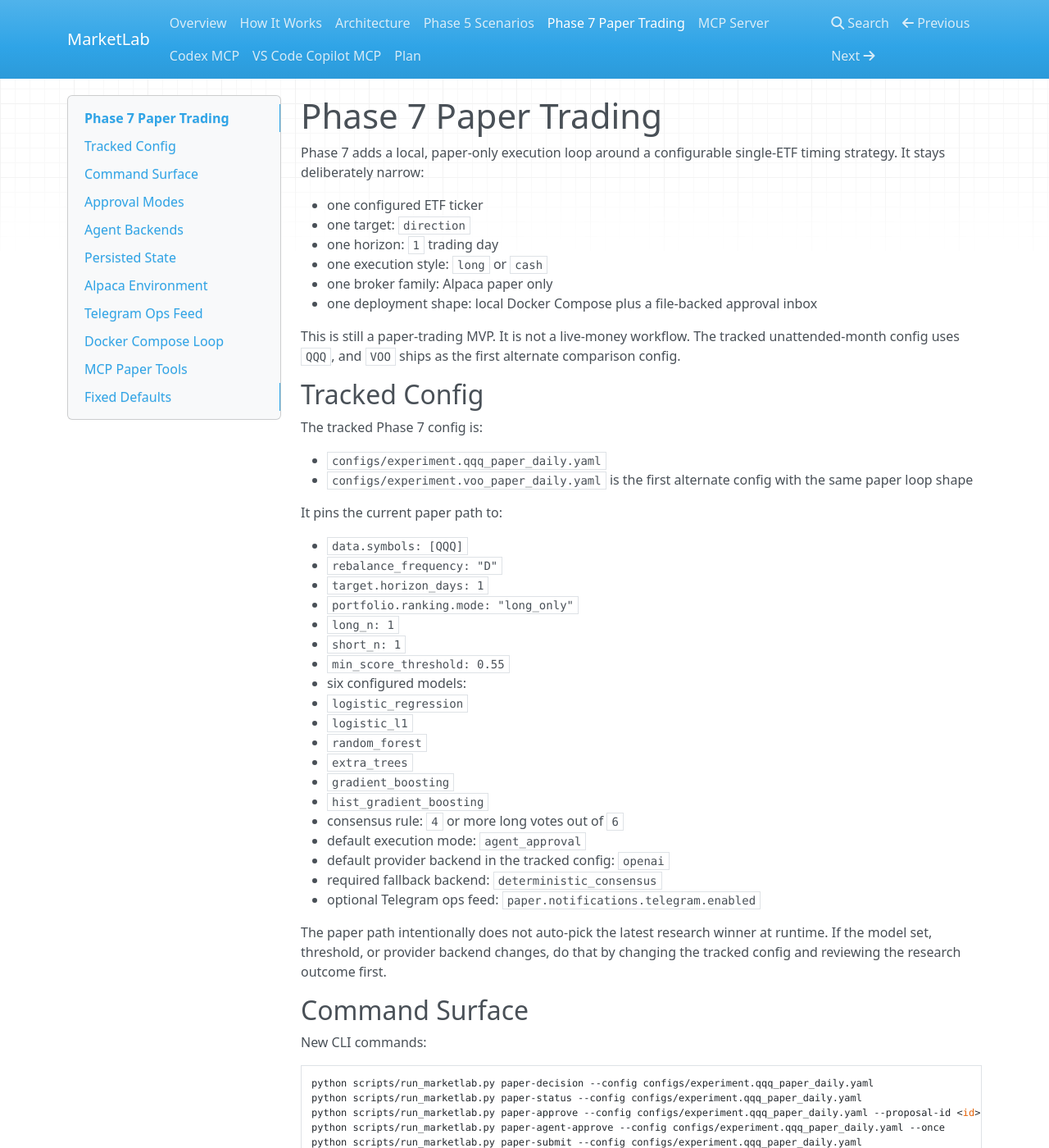
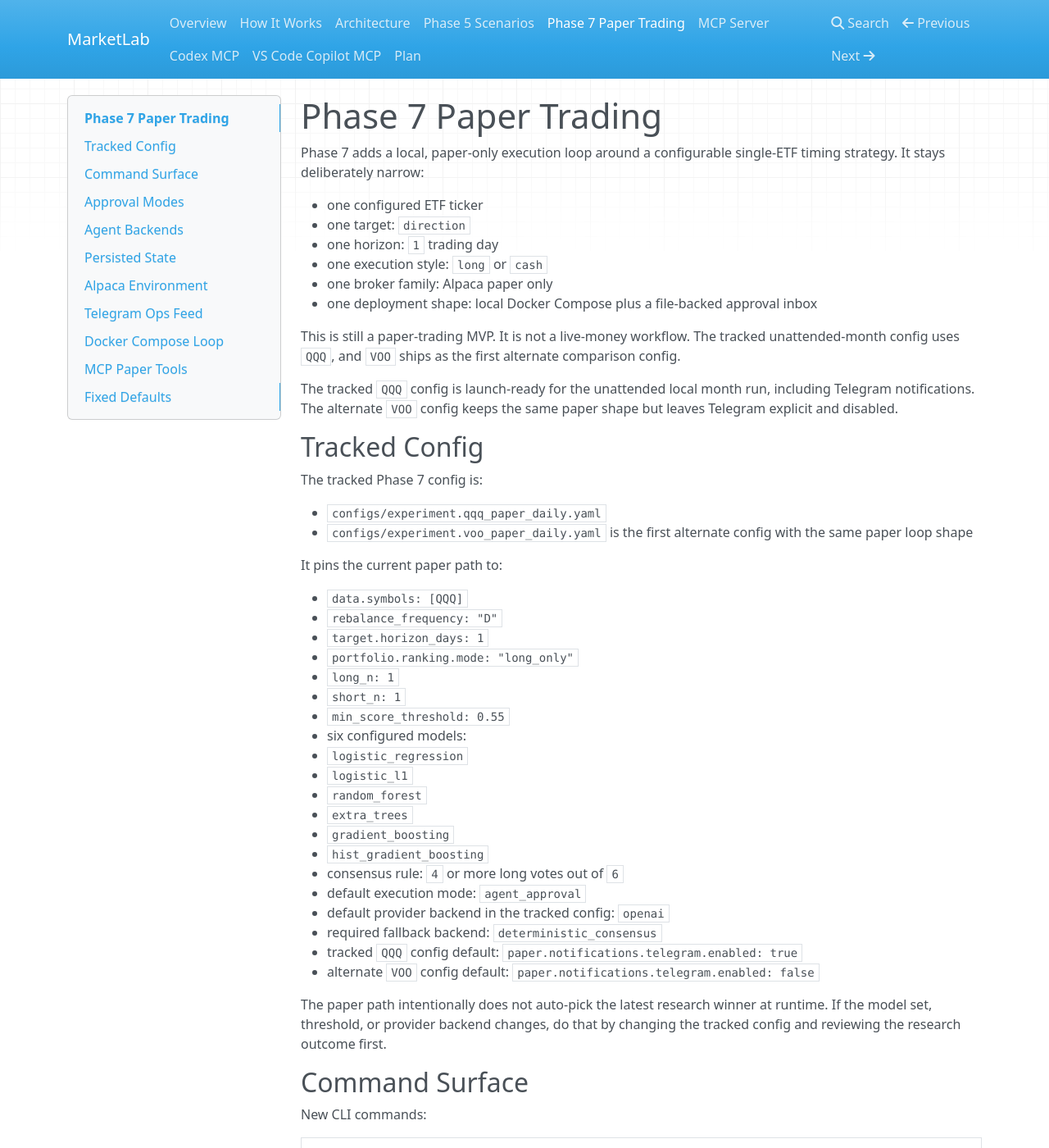
Before and after one commit to ricardogr07/market-lab, an MkDocs documentation site: the page built from docs/paper-trading.md, in a window 1280 px wide and 1400 px high. Shown: the whole window at 82% size. Built offline with MkDocs 1.6.1, drawn with Linux system fonts in a browser that asks for light colours; nearby versions of some CDN libraries; some of the changed text lies outside the part shown.

Commit message:
chore(paper): enable Telegram in tracked QQQ launch config

````diff
--- a/docs/paper-trading.md
+++ b/docs/paper-trading.md
@@ -10,6 +10,8 @@ Phase 7 adds a local, paper-only execution loop around a configurable single-ETF
 - one deployment shape: local Docker Compose plus a file-backed approval inbox
 
 This is still a paper-trading MVP. It is not a live-money workflow. The tracked unattended-month config uses `QQQ`, and `VOO` ships as the first alternate comparison config.
+
+The tracked `QQQ` config is launch-ready for the unattended local month run, including Telegram notifications. The alternate `VOO` config keeps the same paper shape but leaves Telegram explicit and disabled.
 
 ## Tracked Config
 
@@ -38,7 +40,8 @@ It pins the current paper path to:
 - default execution mode: `agent_approval`
 - default provider backend in the tracked config: `openai`
 - required fallback backend: `deterministic_consensus`
-- optional Telegram ops feed: `paper.notifications.telegram.enabled`
+- tracked `QQQ` config default: `paper.notifications.telegram.enabled: true`
+- alternate `VOO` config default: `paper.notifications.telegram.enabled: false`
 
 The paper path intentionally does not auto-pick the latest research winner at runtime. If the model set, threshold, or provider backend changes, do that by changing the tracked config and reviewing the research outcome first.
 
@@ -141,7 +144,7 @@ The paper broker path rejects non-paper trading endpoints at runtime unless the
 
 ## Telegram Ops Feed
 
-Telegram notifications are opt-in and stay out of YAML credentials. Enable them in the paper config:
+Telegram credentials stay out of YAML. The tracked `QQQ` config already enables the ops feed, and the alternate `VOO` config leaves it explicit but disabled. To enable it in another paper config:
 
 ```yaml
 paper:
````
Also changed, not shown: README.md (+1 -1 lines), 1 other file.
